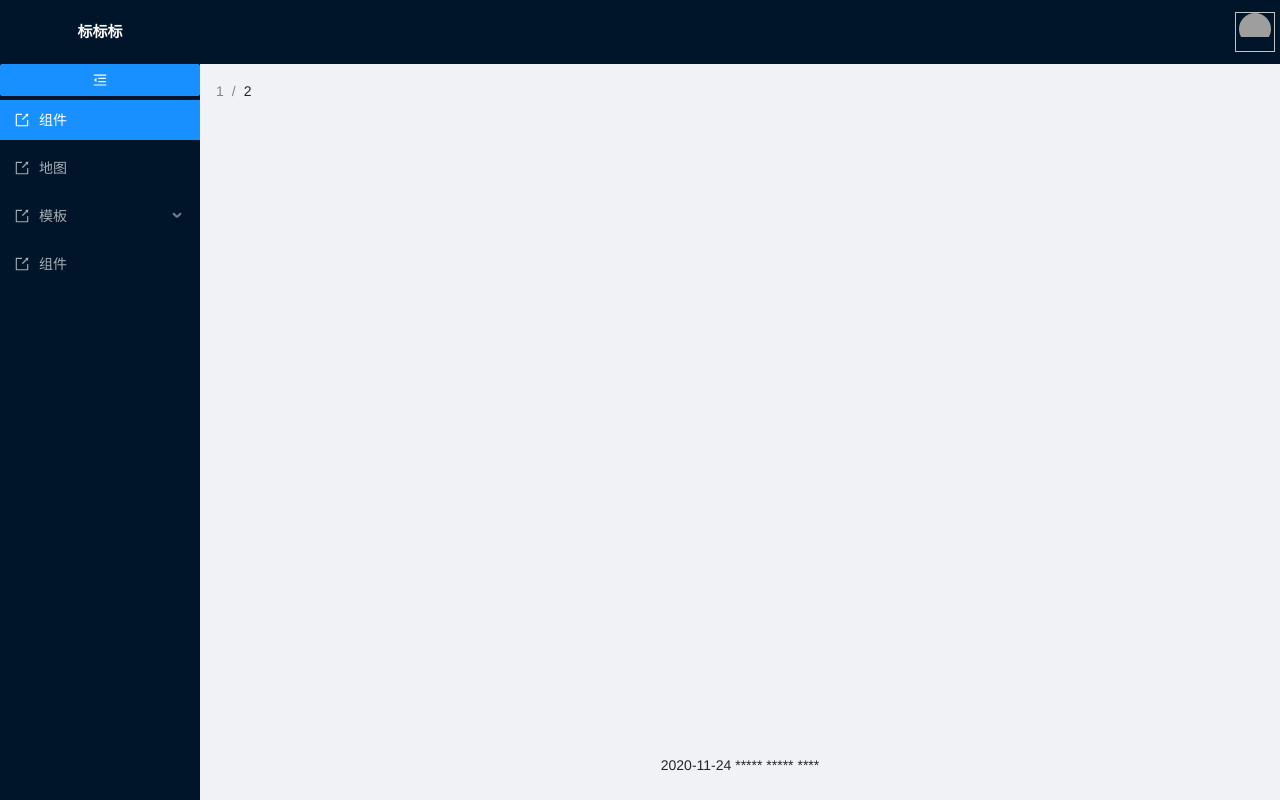
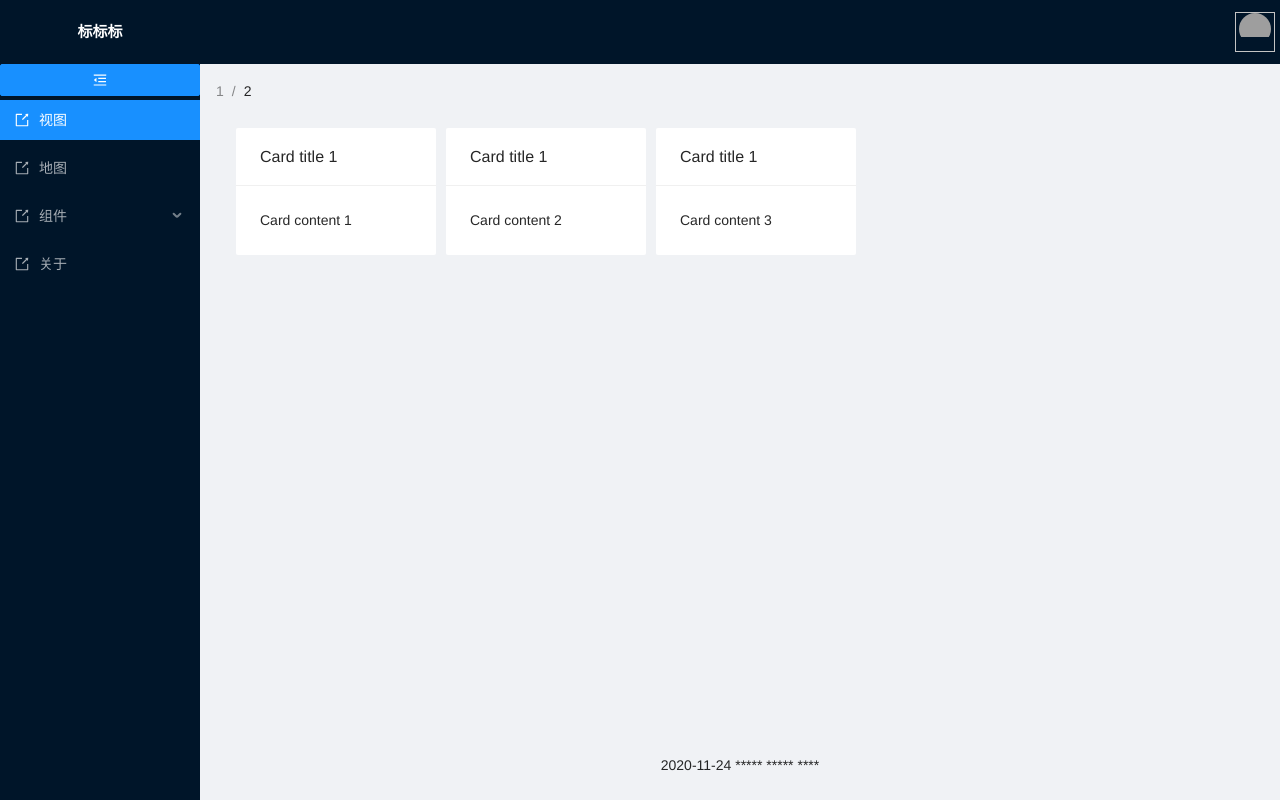
Before and after one commit to liuyaxuan/react-cli, a React (Create React App) app: page /overview in a window 1280 px wide. Before the commit this address led to /components. Built offline with nearby package versions, Linux system fonts and the light colour scheme; grey boxes are pictures that could not be loaded.

Commit message:
add overview page

```diff
--- a/src/mock/nav.js
+++ b/src/mock/nav.js
@@ -7,21 +7,21 @@ export default [
         code: 200,
         data: [
             {
-                name: '组件',
+                name: '视图',
                 icon: 'icon-tuichu',
-                path: "components",
+                path: "overview",
                 key: '1',
                 children: []
             },
             {
                 name: '地图',
                 icon: 'icon-tuichu',
-                path: "overview",
+                path: "components",
                 key: '2',
                 children: []
             },
             {
-                name: '模板',
+                name: '组件',
                 icon: 'icon-tuichu',
                 path: "",
                 key: '3',
@@ -59,9 +59,9 @@ export default [
                 ]
             },
             {
-                name: '组件',
+                name: '关于',
                 icon: 'icon-tuichu',
-                path: "",
+                path: "about",
                 key: '4',
                 children:[]
             },
--- a/src/view/index.js
+++ b/src/view/index.js
@@ -9,6 +9,7 @@ import { BrowserRouter as Router, Switch, Route, Link, Redirect } from 'react-ro
 import { MenuUnfoldOutlined, MenuFoldOutlined } from '@ant-design/icons';
 import Navmenu from './navigation/nav-menu'
 import Login from './pages/login/index'
+import Components from './pages/components/index'
 import Overview from './pages/overview/index'
 // scss
 import './index.scss'
@@ -105,11 +106,11 @@ const Index = props => {
                             <Breadcrumb.Item>2</Breadcrumb.Item>
                         </Breadcrumb>
                         {/* 内容主体 */}
-                        <div className="site-layout-background" style={{ padding: 10, height: '100%' }}>
-                            {/* <Redirect from='' to='/loging' /> */}
+                        <div className="site-layout-background" style={{ padding: 10, height: '100%', minWidth: '220px' }}>
+                            {/* <Redirect from='' to='/Login' /> */}
                             <Switch>
-                                <Route exact path='/loging' component={Login} />
                                 <Route path='/overview' component={Overview} />
+                                <Route path='/components' component={Components} />
                             </Switch>
                         </div>
                     </Content>
--- a/src/view/index.scss
+++ b/src/view/index.scss
@@ -1,6 +1,24 @@
 html > body {
     font-size: 12px;
     font-family: "Helvetica Neue",'PingFang SC',"Hiragino Sans GB","Microsoft YaHei",'微软雅黑','Arial',sans-serif;
+    div::-webkit-scrollbar{
+        width:10px;
+        height:10px;
+    }
+    div::-webkit-scrollbar-track{
+        background: rgb(239, 239, 239);
+        border-radius:2px;
+    }
+    div::-webkit-scrollbar-thumb{
+        background: #bfbfbf;
+        border-radius:10px;
+    }
+    div::-webkit-scrollbar-thumb:hover{
+        background: #333;
+    }
+    div::-webkit-scrollbar-corner{
+        background: #bfbfbf;
+    }
 }
 
 .menuSider {
--- a/src/view/navigation/nav-menu.js
+++ b/src/view/navigation/nav-menu.js
@@ -63,7 +63,7 @@ function Navmenu(props) {
             // 赋值菜单
             setMenudata(res);
             // 跳转到初始页
-            history.push('components');
+            history.push('overview');
         })
     }
 
@@ -86,9 +86,9 @@ function Navmenu(props) {
         }
 
         // 菜单Icon图标
-        const IconFont = createFromIconfontCN({
-            scriptUrl: '//at.alicdn.com/t/font_8d5l8fzk5b87iudi.js',
-        });
+        function iconFontRender(data) {
+            return <ExportOutlined />
+        }
 
         // 获取子级路由菜单
         function getSubMenu (data) {
@@ -99,7 +99,7 @@ function Navmenu(props) {
                             subitem.children.length !== 0 ?
                                 getSubMenu(subitem)
                             :
-                                <Item key={subitem.path} icon={<ExportOutlined />}>
+                                <Item key={subitem.path}>
                                     {subitem.name}
                                 </Item>
                         ))
@@ -113,7 +113,7 @@ function Navmenu(props) {
                 inlineIndent={ Inlineindent }
                 theme={ USER_CONFIG_THEME }
                 mode={ isLeftAndTop ? 'horizontal' : USER_CONFIG_MODE }
-                defaultSelectedKeys={ ['components'] }
+                defaultSelectedKeys={ ['overview'] }
                 onClick={ onHandleMenu }
             >
                 {
--- /dev/null
+++ b/src/view/pages/components/index.js
@@ -0,0 +1,10 @@
+import { useState, useEffect} from 'react';
+
+const Components = () => {
+
+  return (
+    <div>Component</div>
+  );
+};
+
+export default Components;
--- a/src/view/pages/login/index.js
+++ b/src/view/pages/login/index.js
@@ -1,36 +1,4 @@
 import { useState, useEffect} from 'react';
-import { Tree } from 'antd';
-
-const treeData = [
-  {
-    title: '0',
-    key: '0',
-    children: [
-      {
-        title: '0-0',
-        key: '0-0',
-        children: [
-          { title: '0-0-0', key: '0-0-0' },
-          { title: '0-0-1', key: '0-0-1' },
-          { title: '0-0-2', key: '0-0-2' },
-        ],
-      },
-      {
-        title: '0-1',
-        key: '0-1',
-        children: [
-          { title: '0-1-0', key: '0-1-0' },
-          { title: '0-1-1', key: '0-1-1' },
-          { title: '0-1-2', key: '0-1-2' },
-        ],
-      },
-      {
-        title: '0-2',
-        key: '0-2',
-      },
-    ],
-  }
-];
 
 const OverView = () => {
   const [expandedKeys, setExpandedKeys] = useState(['0-0-0', '0-0-1']);
@@ -55,16 +23,7 @@ const OverView = () => {
   };
 
   return (
-    <Tree
-      checkable
-      onExpand={onExpand}
-      expandedKeys={expandedKeys}
-      autoExpandParent={autoExpandParent}
-      onCheck={onCheck}
-      onSelect={onSelect}
-      selectedKeys={selectedKeys}
-      treeData={treeData}
-    />
+    <div>测试测试</div>
   );
 };
 
--- a/src/view/pages/overview/index.js
+++ b/src/view/pages/overview/index.js
@@ -1,35 +1,60 @@
 // @flow
-import React, { Component } from 'react';
-
-type Props = {
-
-}
+import { useContext, useState, useImperativeHandle, useEffect} from 'react';
+import { Row, Col, Card } from 'antd';
+// scss
+import './index.scss'
 
 /**
  * 首页内容渲染
  * @returns
  */
-class OverView extends Component<Props> {
-  constructor(props) {
-      super(props)
-      this.state = {
-        loading: false,
-      };
-  }
-  componentDidMount() {
 
+const OverView = (props) => {
+  const [loading, setLoading] = useState(false); // 加载动画
+  const [pixelWidth, setPixelWidth] = useState(1366); // 设置初始化页面宽度
+
+  useEffect(() => {
+    // 初始化页面设置容器宽，计算卡片显示行数和每行个数
+    setPixelWidth(document.getElementsByClassName('card-box')[0].clientWidth)
+    // 监听窗口大小，根据窗口宽度变化动态设置卡片显示行数和每行个数
+    window.onresize = function () {
+      setPixelWidth(document.getElementsByClassName('card-box')[0].clientWidth)
+    }
+  }, [])
+
+  /**
+   * @function {*}
+   * 当 pixelWidth 值发生变化时，重新计算页面卡片排列
+   */
+  useEffect(() => {
+    renderCards(pixelWidth);
+  }, [pixelWidth])
+
+  /**
+   * 根据传入参数计算卡片排列 (计量单位: px)
+   * @param {*} pixel_width
+   */
+  function renderCards(pixel_width) {
+    // cardsNum 表示页面中需要展示的cards总数
+    const cardsNum = 100;
+    return (
+      <div className="card-box" style={{ width: '100%', minWidth: '220px', height: 'calc(100% - 54px)', overflowY: 'auto' }}>
+        <Card className="cards" title="Card title 1" bordered={false} hoverable>
+          Card content 1
+        </Card>
+        <Card className="cards" title="Card title 1" bordered={false} hoverable>
+          Card content 2
+        </Card>
+        <Card className="cards" title="Card title 1" bordered={false} hoverable>
+          Card content 3
+        </Card>
+      </div>
+    )
   }
 
-  getOverviewData = () => {
-
-  }
-
-  render() {
-    const { data, loading } = this.props
-    return (
-        <div>测试123</div>
-    )
-  }
-}
+  return (
+      renderCards()
+  );
+};
 
 export default OverView;
--- /dev/null
+++ b/src/view/pages/overview/index.scss
@@ -0,0 +1,11 @@
+.card-box {
+    margin-right: '0px';
+    text-align: left;
+    .cards {
+        width: calc(100% / 6);
+        min-width: 200px;
+        margin-left: 10px;
+        margin-bottom: 10px;
+        display: inline-block;
+    }
+}
```
Also changed, not shown: src/view/pages/login/old_index.js (deleted, +0 -39 lines), 1 other file (tests, documents, lock files or other folders).
